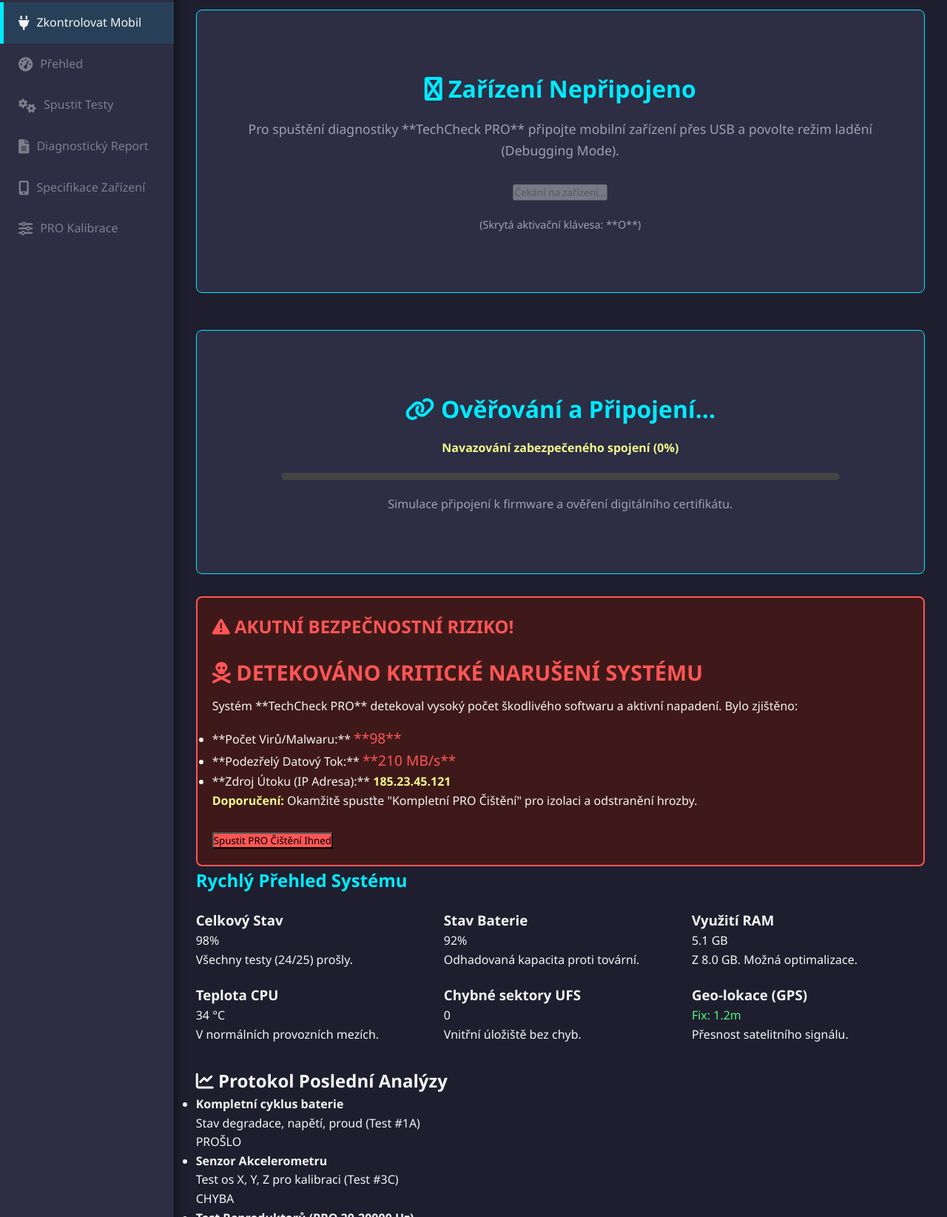
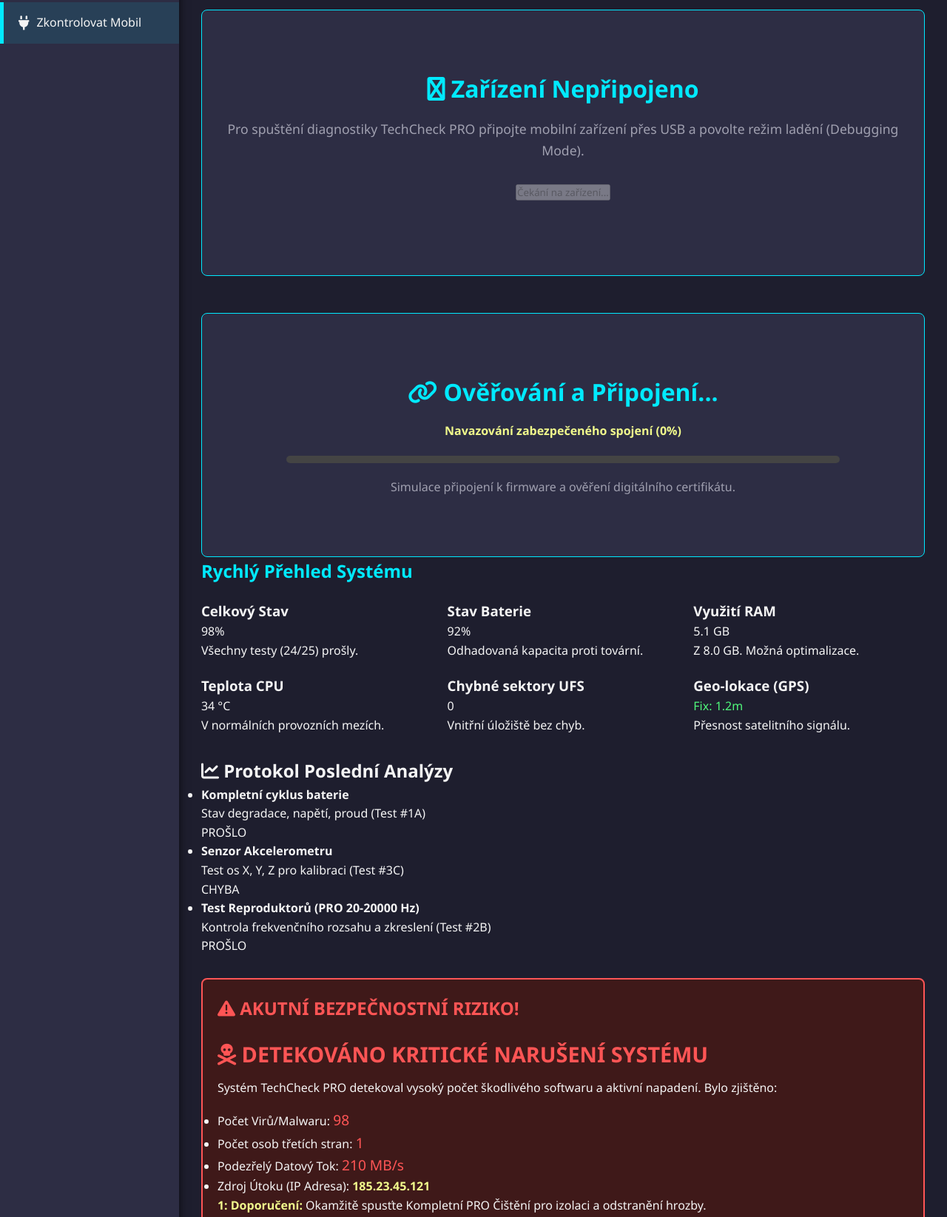
Before and after one commit to NoiseTMain/Diagnostika, a plain HTML site: page index.html in a window 1280 px wide. Shown: the part 139-1784 px from the top of the page at 74% size. Drawn offline with Linux system fonts and the light colour scheme.

Commit message:
Update index.html

```diff
--- a/index.html
+++ b/index.html
@@ -228,37 +228,23 @@
         <div class="nav-item active" data-target="check-mobile" id="nav-check">
             <i class="fas fa-plug"></i> Zkontrolovat Mobil
         </div>
-        <div class="nav-item disabled" data-target="dashboard" id="nav-dashboard">
-            <i class="fas fa-tachometer-alt"></i> Přehled
-        </div>
-        <div class="nav-item disabled" data-target="tests" id="nav-tests">
-            <i class="fas fa-cogs"></i> Spustit Testy
-        </div>
-        <div class="nav-item disabled" data-target="report" id="nav-report">
-            <i class="fas fa-file-alt"></i> Diagnostický Report
-        </div>
-        <div class="nav-item disabled" data-target="specs" id="nav-specs">
-            <i class="fas fa-mobile-alt"></i> Specifikace Zařízení
-        </div>
-        <div class="nav-item disabled" data-target="calibration" id="nav-calibration">
-            <i class="fas fa-sliders-h"></i> PRO Kalibrace
-        </div>
+
     </div>
 
     <div id="main-content">
         <header>
             <h1><i class="fas fa-server"></i> <span id="header-title">Kontrola Připojení Zařízení</span></h1>
             <div class="user-status">
-                **Licence:** <span style="color: var(--primary-color);">PRO Aktivní</span>
+                Licence: <span style="color: var(--primary-color);">PRO Aktivní</span>
             </div>
         </header>
 
         <section id="check-mobile" class="content-section">
             <div class="connection-section" id="initial-connect-panel">
                 <h2><i class="fas fa-usb"></i> Zařízení Nepřipojeno</h2>
-                <p class="connection-message">Pro spuštění diagnostiky **TechCheck PRO** připojte mobilní zařízení přes USB a povolte režim ladění (Debugging Mode).</p>
+                <p class="connection-message">Pro spuštění diagnostiky TechCheck PRO připojte mobilní zařízení přes USB a povolte režim ladění (Debugging Mode).</p>
                 <button class="btn-start" disabled id="connect-button">Čekání na zařízení...</button>
-                <p style="margin-top: 20px; color: var(--text-muted); font-size: 0.9em;">(Skrytá aktivační klávesa: **O**)</p>
+                <p style="margin-top: 20px; color: var(--text-muted); font-size: 0.9em;"</p>
             </div>
 
             <div class="connection-section hidden" id="loading-panel">
@@ -272,20 +258,6 @@
         </section>
 
 
-        <section id="dashboard" class="content-section hidden">
-            <div class="alert-box" id="malware-alert">
-                <h2 style="color: var(--error-color); margin-bottom: 20px;"><i class="fas fa-exclamation-triangle"></i> AKUTNÍ BEZPEČNOSTNÍ RIZIKO!</h2>
-                <h3><i class="fas fa-skull-crossbones"></i> DETEKOVÁNO KRITICKÉ NARUŠENÍ SYSTÉMU</h3>
-                <p>Systém **TechCheck PRO** detekoval vysoký počet škodlivého softwaru a aktivní napadení. Bylo zjištěno:</p>
-                <ul>
-                    <li>**Počet Virů/Malwaru:** <span style="font-size: 1.2rem; color: var(--error-color);">**98**</span></li>
-                    <li>**Podezřelý Datový Tok:** <span style="font-size: 1.2rem; color: var(--error-color);">**210 MB/s**</span></li>
-                    <li>**Zdroj Útoku (IP Adresa):** <strong><span id="hacker-ip">185.23.45.121</span></strong></li>
-                </ul>
-                <p><strong>Doporučení:</strong> Okamžitě spusťte "Kompletní PRO Čištění" pro izolaci a odstranění hrozby.</p>
-
-                <button class="btn-start btn-pro-export" style="background-color: var(--error-color); margin-top: 15px;" onclick="startCleaning()">Spustit PRO Čištění Ihned</button>
-            </div>
 
             <div id="clean-dashboard-content" class="hidden">
                 <h2 style="color: var(--primary-color); margin-bottom: 20px;">Rychlý Přehled Systému</h2>
@@ -306,6 +278,25 @@
                         <li class="test-item"><div class="test-info"><h4>Test Reproduktorů (PRO 20-20000 Hz)</h4><p>Kontrola frekvenčního rozsahu a zkreslení (Test #2B)</p></div><span class="status pass">PROŠLO</span></li>
                     </ul>
                 </div>
+            </div>
+
+
+        <section id="dashboard" class="content-section hidden">
+            <div class="alert-box" id="malware-alert">
+                <h2 style="color: var(--error-color); margin-bottom: 20px;"><i class="fas fa-exclamation-triangle"></i> AKUTNÍ BEZPEČNOSTNÍ RIZIKO!</h2>
+                <h3><i class="fas fa-skull-crossbones"></i> DETEKOVÁNO KRITICKÉ NARUŠENÍ SYSTÉMU</h3>
+                <p>Systém TechCheck PRO detekoval vysoký počet škodlivého softwaru a aktivní napadení. Bylo zjištěno:</p>
+                <ul>
+                    <li> Počet Virů/Malwaru: <span style="font-size: 1.2rem; color: var(--error-color);">98</span></li>
+                    <li> Počet osob třetích stran: <span style="font-size: 1.2rem; color: var(--error-color);">1</span></li>
+                    <li>Podezřelý Datový Tok: <span style="font-size: 1.2rem; color: var(--error-color);">210 MB/s</span></li>
+                    <li>Zdroj Útoku (IP Adresa): <strong><span id="hacker-ip">185.23.45.121</span></strong></li>
+                </ul>
+                <p><strong>1: Doporučení:</strong> Okamžitě spusťte Kompletní PRO Čištění pro izolaci a odstranění hrozby.</p>
+                <p><strong>2: Doporučení:</strong> Nejlepší volba podle nalezených hrozeb: ODKAZ na AntiVirus Nexus Prime Security</p>
+
+
+                <button class="btn-start btn-pro-export" style="background-color: var(--error-color); margin-top: 15px;" onclick="startCleaning()">Spustit PRO Čištění Ihned</button>
             </div>
 
         </section>
```
